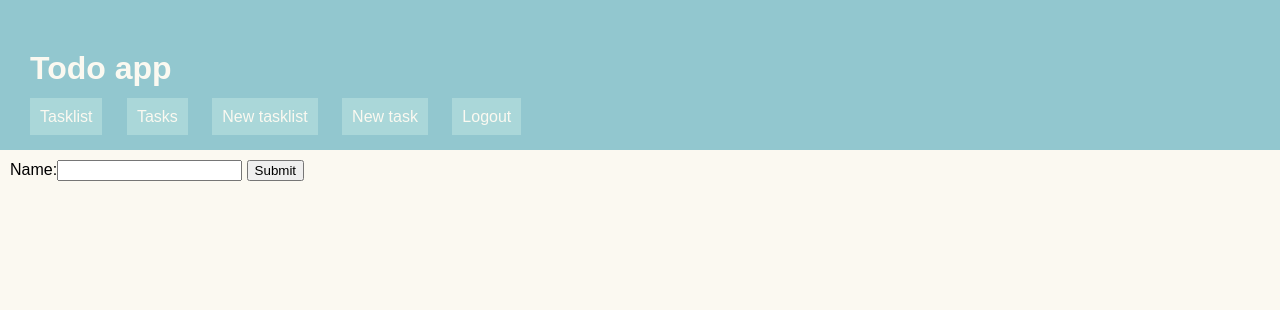
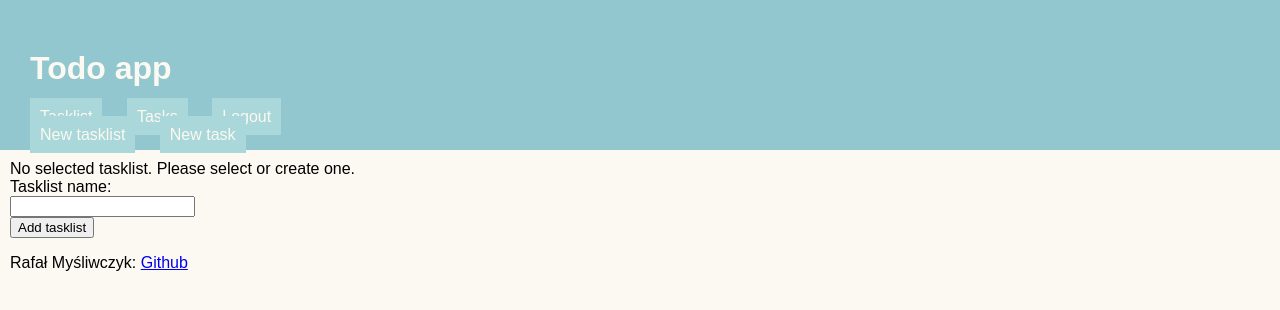
Before and after one commit to rmysliwczyk/todo-app, a Django app: page /todo_app/tasklists/new in a window 1280 px wide. Shown: the top 310 px of the page. Run offline with Django 3.2, Linux system fonts and the light colour scheme; a user stored in the database is signed in.

Commit message:
Added selected tasklist information, some minor fixes to forms layout and CSS changes.

```diff
--- a/todo_app_project/todo_app/templates/registration/login.html
+++ b/todo_app_project/todo_app/templates/registration/login.html
@@ -4,7 +4,7 @@
 
 <form method="POST">
 	{% csrf_token %}
-	<ul>
+	<ul class="authentication-form">
 		{% if form.errors %}
 		{% for field, errors in form.errors.items %}
 			{% for error in errors %}
--- a/todo_app_project/todo_app/templates/registration/register_user.html
+++ b/todo_app_project/todo_app/templates/registration/register_user.html
@@ -15,7 +15,6 @@
 		<br>
 		{% for field in form %}
 			<li>{{ field.help_text }}</li>
-			<li>{{ field.error_message }}</li>
 			<li>{{ field.label }} {{ field }}</li>
 			</br>
 		{% endfor %}
--- a/todo_app_project/todo_app/templates/todo_app/layout.html
+++ b/todo_app_project/todo_app/templates/todo_app/layout.html
@@ -13,14 +13,27 @@
                 <ul class="navbar-buttons">
 			<li><a href="{% url 'todo_app:tasklists' %}">Tasklist</a></li>
 			<li><a href="{% url 'todo_app:tasks' %}">Tasks</a></li>
+			<li><a href="{% url 'todo_app:logout' %}">Logout</a></li>
+		</ul>
+		<ul class="navbar-buttons">
 			<li><a href="{% url 'todo_app:tasklists_new' %}">New tasklist</a></li>
 			<li><a href="{% url 'todo_app:tasks_new' %}">New task</a></li>
-			<li><a href="{% url 'todo_app:logout' %}">Logout</a></li>
                 </ul>
         </div>
         <div class="page-content">
+		<div class="selected-tasklist-info">
+			{% if selected_tasklist %}
+				Selected tasklist: {{selected_tasklist.name}}
+			{% else %}
+				No selected tasklist. Please select or create one.
+			{% endif %}
+		</div>
+
 		{% block page-content %}
 		{% endblock %}
+		<div class="footer">
+			<p>Rafał Myśliwczyk: <a href="https://github.com/rmysliwczyk">Github</a></p>
+		</div>
         </div>
 
 </body>
--- a/todo_app_project/todo_app/templates/todo_app/tasklists_new.html
+++ b/todo_app_project/todo_app/templates/todo_app/tasklists_new.html
@@ -3,8 +3,18 @@
 
 <form method="POST">
 	{% csrf_token %}
-	{{ tasklist_form }}
-	<input type="submit">
+	<ul class="generic-form">
+		{% if tasklist_form.errors %}
+			{% for field, errors in tasklist_form.errors.items %}
+				{% for error in errors %}
+					<li>{{ error }}</li>
+				{% endfor %}
+			{% endfor %}
+		{% endif %}
+		<li><label for="id_name">Tasklist name:</label></li>
+		<li>{{ tasklist_form.name }}</li>
+		<li><input type="submit" value="Add tasklist"></li>
+	</ul>
 </form>
 
 {% endblock %}
--- a/todo_app_project/todo_app/templates/todo_app/tasks.html
+++ b/todo_app_project/todo_app/templates/todo_app/tasks.html
@@ -14,11 +14,13 @@
 		{% if task.done %}
 			<!-- The task is 'done' so we 'un-do' it (we are sending False, because it was True)-->
 			<input type="hidden" name="changed_task_new_value" value="False">
-			<input type="checkbox" checked onChange="this.form.submit()">{{ task.name }}</input>
+			<input type="checkbox" id="task" checked onChange="this.form.submit()">
+			<label for="id_task" class="task-done">{{ task.name }}</label>
 		{% else %}
 			<!-- The task is 'not done' so we make it 'done' (we are sending True, because it was False)-->
 			<input type="hidden" name="changed_task_new_value" value="True">
-			<input type="checkbox" onChange="this.form.submit()">{{ task.name }}</input>
+			<input type="checkbox" id="id_task" onChange="this.form.submit()">
+			<label for="id_task" class="task">{{ task.name }}</label>
 		{% endif %}
         </form>
         </li>
--- a/todo_app_project/todo_app/views.py
+++ b/todo_app_project/todo_app/views.py
@@ -49,20 +49,20 @@
 
 	# If no tasklist selected, nothing to show, so redirect to tasklist selection
 	if "selected_tasklist_id" not in request.session or request.session["selected_tasklist_id"] == None:
-		return redirect(reverse("todo_app:tasklists"), error_message="First select a tasklis")
+		return redirect(reverse("todo_app:tasklists"), error_message="First select a tasklist")
 
 	# Get all of the tasks belonging to the selected tasklist
 	tasks = Task.objects.filter(tasklist=TaskList.objects.get(id=request.session["selected_tasklist_id"]))
 
 	# Pass on all of the tasks to the template
-	return render(request, "todo_app/tasks.html", {"tasks":tasks})
+	return render(request, "todo_app/tasks.html", {"tasks":tasks, "selected_tasklist":get_selected_tasklist(request)})
 
 
 @login_required
 def tasks_new(request):
 	# Make sure that there is an active tasklist
 	if "selected_tasklist_id" not in request.session or request.session["selected_tasklist_id"] == None:
-		return redirect(reverse("todo_app:error_message"), message="First select a tasklist")
+		return redirect("todo_app:error_message", message="First select a tasklist")
 
 	if request.method == "POST":
 		# Get submitted task data
@@ -74,9 +74,9 @@
 			return redirect(reverse("todo_app:tasks"))
 		else:
 			# Pass the form again including error message
-			return render(request, "todo_app/tasks_new.html", {"task_form":form})
+			return render(request, "todo_app/tasks_new.html", {"task_form":form, "selected_tasklist":get_selected_tasklist(request)})
 	# Pass the form for the first time
-	return render(request, "todo_app/tasks_new.html", {"task_form":TaskForm()})
+	return render(request, "todo_app/tasks_new.html", {"task_form":TaskForm(), "selected_tasklist":get_selected_tasklist(request)})
 
 
 @login_required
@@ -97,7 +97,7 @@
 	tasklists = TaskList.objects.filter(user=this_user.id)
 
 	# Pass on all of the gathered task lists to the template
-	return render(request, "todo_app/tasklists.html", {"tasklists":tasklists})
+	return render(request, "todo_app/tasklists.html", {"tasklists":tasklists, "selected_tasklist":get_selected_tasklist(request)})
 
 
 @login_required
@@ -110,9 +110,18 @@
 			new_tasklist.user = request.user
 			new_tasklist.save()
 			request.session["selected_tasklist_id"] = new_tasklist.id
-			return redirect(reverse("todo_app:tasklists"))
+			return redirect(reverse("todo_app:tasks"))
 		else:
 			# Pass the form again including error message
-			return render(request, "todo_app/tasklists_new.html", {"tasklist_form":form})
+			return render(request, "todo_app/tasklists_new.html", {"tasklist_form":form, "selected_tasklist":get_selected_tasklist(request)})
 	# Pass the form for the first time
-	return render(request, "todo_app/tasklists_new.html", {"tasklist_form":TaskListForm()})
+	return render(request, "todo_app/tasklists_new.html", {"tasklist_form":TaskListForm(), "selected_tasklist":get_selected_tasklist(request)})
+
+
+# Helper functions
+
+def get_selected_tasklist(request):
+	if "selected_tasklist_id" not in request.session or request.session["selected_tasklist_id"] == None:
+		return None
+	else:
+		return TaskList.objects.get(id=request.session["selected_tasklist_id"])
```
Also changed, not shown: todo_app_project/todo_app/static/todo_app/styles.css (+62 -8 lines), todo_app_project/todo_app/templates/todo_app/tasks_new.html (+12 -2 lines), README.md, todo_app_project/db.sqlite3, 1 other file.
